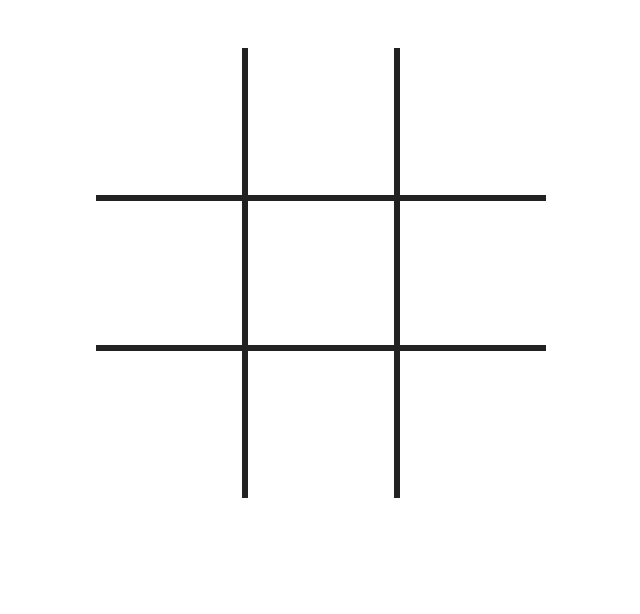
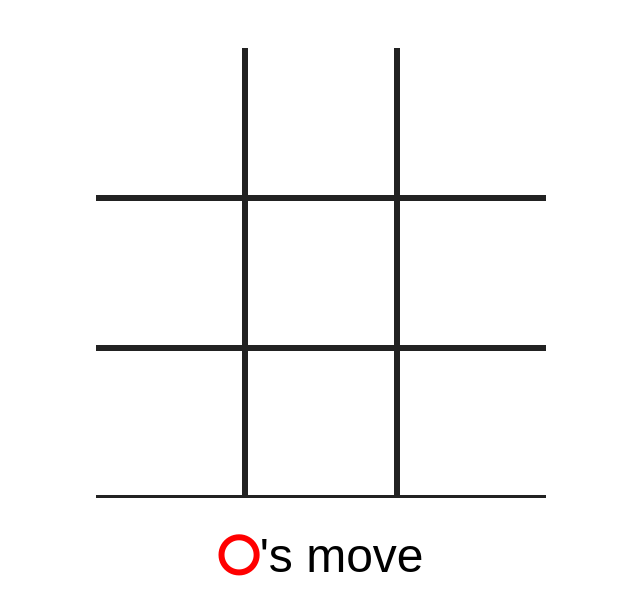
Before and after one commit to naffiq/tic-tac-toe, a React app: page / in a window 1280 px wide. Shown: the top 614 px of the page, without its empty margins (319-959 px from the left). Built offline with nearby package versions, Linux system fonts and the light colour scheme.

Commit message:
Added GameStatus component to app interface

```diff
--- a/src/App.css
+++ b/src/App.css
@@ -9,7 +9,7 @@
   margin: 0 auto;
 }
 
-.button-row button {
+.button-row button.field-button {
   flex: 1 1 0;
   height: 150px;
   background: transparent;
@@ -25,24 +25,24 @@
   cursor: pointer;
 }
 
-.button-row button.circle {
+.fa-circle-o {
   color: red;
 }
 
-.button-row button.cross {
+.fa-close {
   color: blue;
 }
 
-.button-row:first-of-type button {
+.button-row:first-of-type button.field-button {
   border-top: none;
 }
-.button-row:last-of-type button {
+.button-row:last-of-type button.field-button {
   border-bottom: none;
 }
-.button-row button:first-of-type {
+.button-row button.field-button:first-of-type {
   border-left: none;
 }
-.button-row button:last-of-type {
+.button-row button.field-button:last-of-type {
   border-right: none;
 }
 
--- a/src/App.js
+++ b/src/App.js
@@ -1,20 +1,24 @@
 import React, {Component} from 'react';
 import './App.css';
 import Button from './Button';
+import GameStatus from './GameStatus';
 import GameRules from './GameRules';
 
 class App extends Component {
+  initState = {
+    field: [
+      [0, 0, 0],
+      [0, 0, 0],
+      [0, 0, 0]
+    ],
+    playerMove: 1
+  };
+
   constructor() {
     super();
 
-    this.state = {
-      field: [
-        [0, 0, 0],
-        [0, 0, 0],
-        [0, 0, 0]
-      ],
-      playerMove: 1
-    };
+    this.state = this.initState;
+    this.handleReplay.bind(this);
   }
 
   static invertPlayerMove(playerMove) {
@@ -23,7 +27,8 @@ class App extends Component {
 
   handleButtonClick = (row, column) => {
     let {field, playerMove} = this.state;
-    if (field[row][column] === 0) {
+
+    if (!GameRules.isDraw(field) && field[row][column] === 0) {
       field[row][column] = playerMove;
 
       this.setState({
@@ -33,9 +38,12 @@ class App extends Component {
     }
   };
 
+  handleReplay() {
+    this.setState(this.initState);
+  }
 
   render() {
-    let {field} = this.state;
+    let {field, playerMove} = this.state;
 
     let renderButtons = () => {
       return field.map((rowButtonStates, row) => {
@@ -58,6 +66,7 @@ class App extends Component {
     return (
       <div className="App">
         { renderButtons() }
+        <GameStatus field={field} playerMove={playerMove} onReplay={this.handleReplay} />
       </div>
     );
   }
--- a/src/Button.js
+++ b/src/Button.js
@@ -1,46 +1,13 @@
 import React, {Component} from 'react';
+import PlayerIcon from './PlayerIcon';
 
 class Button extends Component {
-  constructor() {
-    super();
-
-    this.state = {
-      buttonClass: '',
-      iconClass: '',
-    };
-  }
-
-  componentDidMount() {
-    this.setState(Button.getStateByProps(this.props));
-  }
-
-  componentWillReceiveProps(nextProps) {
-    this.setState(Button.getStateByProps(nextProps));
-  }
-
-  static getStateByProps(props) {
-    let {buttonState} = props;
-
-    return {
-      buttonClass: buttonState === 0 ? 'empty' : (buttonState === 1 ? 'circle' : 'cross'),
-      iconClass: buttonState === -1 ? 'fa fa-circle-o' : 'fa fa-close'
-    };
-  }
-
   render() {
     let {buttonState, onButtonClick} = this.props;
-    let {buttonClass, iconClass} = this.state;
-    let renderIcon = () => {
-      if (buttonState === 0) {
-        return '';
-      }
-
-      return <i className={iconClass} />;
-    };
 
     return (
-        <button className={buttonClass} onClick={onButtonClick}>
-          { renderIcon() }
+        <button className="field-button" onClick={onButtonClick}>
+          <PlayerIcon player={buttonState}/>
         </button>
     );
   }
--- /dev/null
+++ b/src/GameStatus.css
@@ -0,0 +1,20 @@
+.status-bar {
+    width: 450px;
+    margin: 30px auto;
+    font-size: 3rem;
+    text-align: center;
+}
+
+.status-bar button {
+    display: block;
+    background: #54B7FE;
+    border: none;
+    color: #FFF;
+    margin: 30px 0;
+    width: 100%;
+    padding: 30px;
+    font-size: 2rem;
+    -webkit-border-radius: 3px;
+    -moz-border-radius: 3px;
+    border-radius: 3px;
+}
--- /dev/null
+++ b/src/GameStatus.js
@@ -0,0 +1,54 @@
+import React, {Component} from 'react';
+import GameRules from './GameRules';
+import PlayerIcon from './PlayerIcon';
+import './GameStatus.css';
+
+class GameStatus extends Component {
+  constructor() {
+    super();
+
+    this.state = {};
+  }
+
+  render() {
+    let {field, playerMove, onReplay} = this.props;
+    let renderStatusText = () => {
+      let winner = GameRules.hasWinner(field);
+      if (winner === 0) {
+        if (GameRules.isDraw(field)) {
+          return (
+            <span className="draw">DRAW!</span>
+          )
+        } else {
+          return (
+            <span>
+              <PlayerIcon player={playerMove}/>'s move
+            </span>
+          )
+        }
+      } else {
+        return (
+          <span>
+            <PlayerIcon player={winner}/> WON!
+          </span>
+        );
+      }
+    };
+
+    let renderReplayButton = () => {
+      if (GameRules.hasWinner(field) || GameRules.isDraw(field)) {
+        return <button onClick={onReplay}><i className="fa fa-refresh"/> Replay</button>;
+      }
+      return '';
+    };
+
+    return (
+      <div className="status-bar">
+        { renderStatusText() }
+        { renderReplayButton() }
+      </div>
+    );
+  }
+}
+
+export default GameStatus;
--- /dev/null
+++ b/src/PlayerIcon.js
@@ -0,0 +1,12 @@
+import React from 'react';
+
+const PlayerIcon = (props) => {
+  let {player} = props;
+  if (player === 0) {
+    return <i/>;
+  }
+  let icon = player === 1 ? 'circle-o' : 'close';
+  return <i className={ `fa fa-${ icon }` } />
+};
+
+export default PlayerIcon;
```
